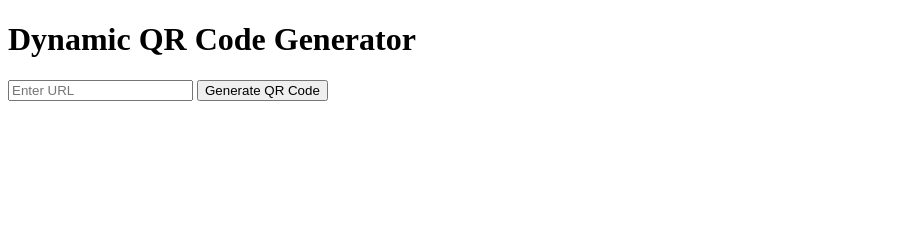
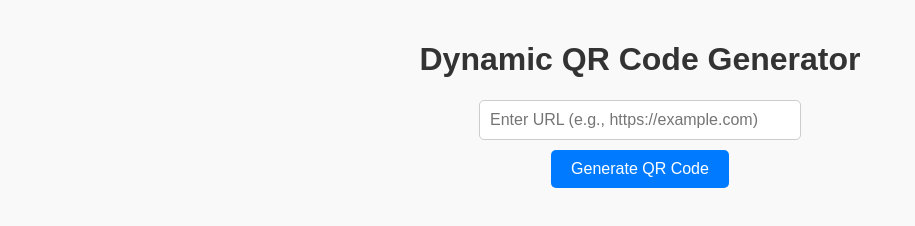
Before and after one commit to rashidiansanawi/qr-code-generator, a website: page public/index.html in a window 1280 px wide. Shown: the whole page, without its empty margins (0-915 px from the left). Drawn offline with Linux system fonts and the light colour scheme.

Commit message:
Update index.html

```diff
--- a/public/index.html
+++ b/public/index.html
@@ -4,12 +4,62 @@
   <meta charset="UTF-8">
   <meta name="viewport" content="width=device-width, initial-scale=1.0">
   <title>Dynamic QR Code Generator</title>
+  <style>
+    body {
+      font-family: Arial, sans-serif;
+      text-align: center;
+      margin: 0;
+      padding: 20px;
+      background-color: #f9f9f9;
+    }
+    h1 {
+      color: #333;
+    }
+    form {
+      margin: 20px auto;
+      display: flex;
+      flex-direction: column;
+      align-items: center;
+      gap: 10px;
+    }
+    input {
+      padding: 10px;
+      width: 90%; /* Adjust for smaller screens */
+      max-width: 300px;
+      border: 1px solid #ccc;
+      border-radius: 5px;
+      font-size: 16px;
+    }
+    button {
+      padding: 10px 20px;
+      background-color: #007bff;
+      color: white;
+      border: none;
+      border-radius: 5px;
+      font-size: 16px;
+      cursor: pointer;
+    }
+    button:hover {
+      background-color: #0056b3;
+    }
+    #output {
+      margin-top: 20px;
+    }
+    img {
+      max-width: 100%;
+      height: auto;
+      border: 1px solid #ddd;
+      border-radius: 10px;
+      margin-top: 10px;
+    }
+  </style>
 </head>
 <body>
   <h1>Dynamic QR Code Generator</h1>
   <form id="qrForm">
-    <input type="text" id="url" placeholder="Enter URL" required>
+    <input type="text" id="url" placeholder="Enter URL (e.g., https://example.com)" aria-label="Enter the URL to generate a QR code" required>
     <button type="submit">Generate QR Code</button>
+    <p id="loading" style="display: none;">Generating QR Code...</p>
   </form>
   <div id="output"></div>
   <script src="script.js"></script>
```
